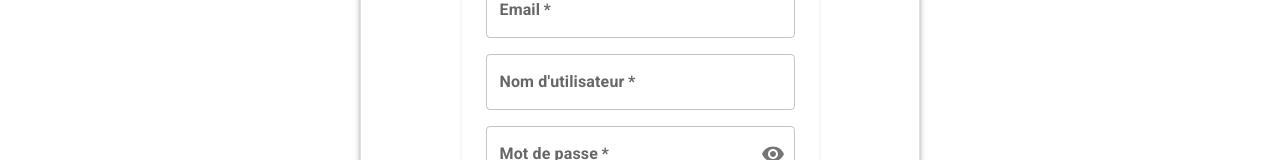
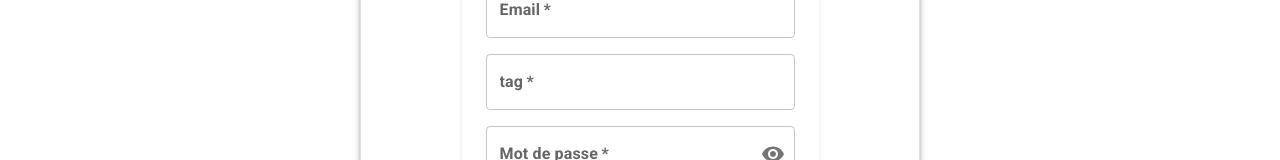
Before and after one commit to Adikajak/CAE, a React (Vite) app in the folder frontend/: page /register in a window 1280 px wide. Shown: the part 221-381 px from the top of the page. Built offline with nearby package versions, Linux system fonts and the light colour scheme.

Commit message:
fix(register): update error messages for registration validation

```diff
--- a/frontend/src/components/pages/RegisterPage.tsx
+++ b/frontend/src/components/pages/RegisterPage.tsx
@@ -63,12 +63,12 @@ const avatarOptions = [
 
 const getRegisterErrorMessage = (err: unknown): string => {
   if (err instanceof Error) {
+    if (err.message.includes('400')) {
+      return "Echec d'inscription. Verifiez les champs et la specialite choisie.";
+    }
+
     if (err.message.includes('409')) {
       return 'Cette adresse email existe deja. Veuillez en utiliser une autre.';
-    }
-
-    if (err.message.includes('400')) {
-      return "Echec d'inscription. Verifiez le format de l'email et du mot de passe.";
     }
   }
 
@@ -175,7 +175,7 @@ const RegisterPage = () => {
               fullWidth
               id="tag"
               name="tag"
-              label="Nom d'utilisateur"
+              label="tag"
               variant="outlined"
               value={tag}
               onChange={(e) => setTag(e.target.value)}
```
